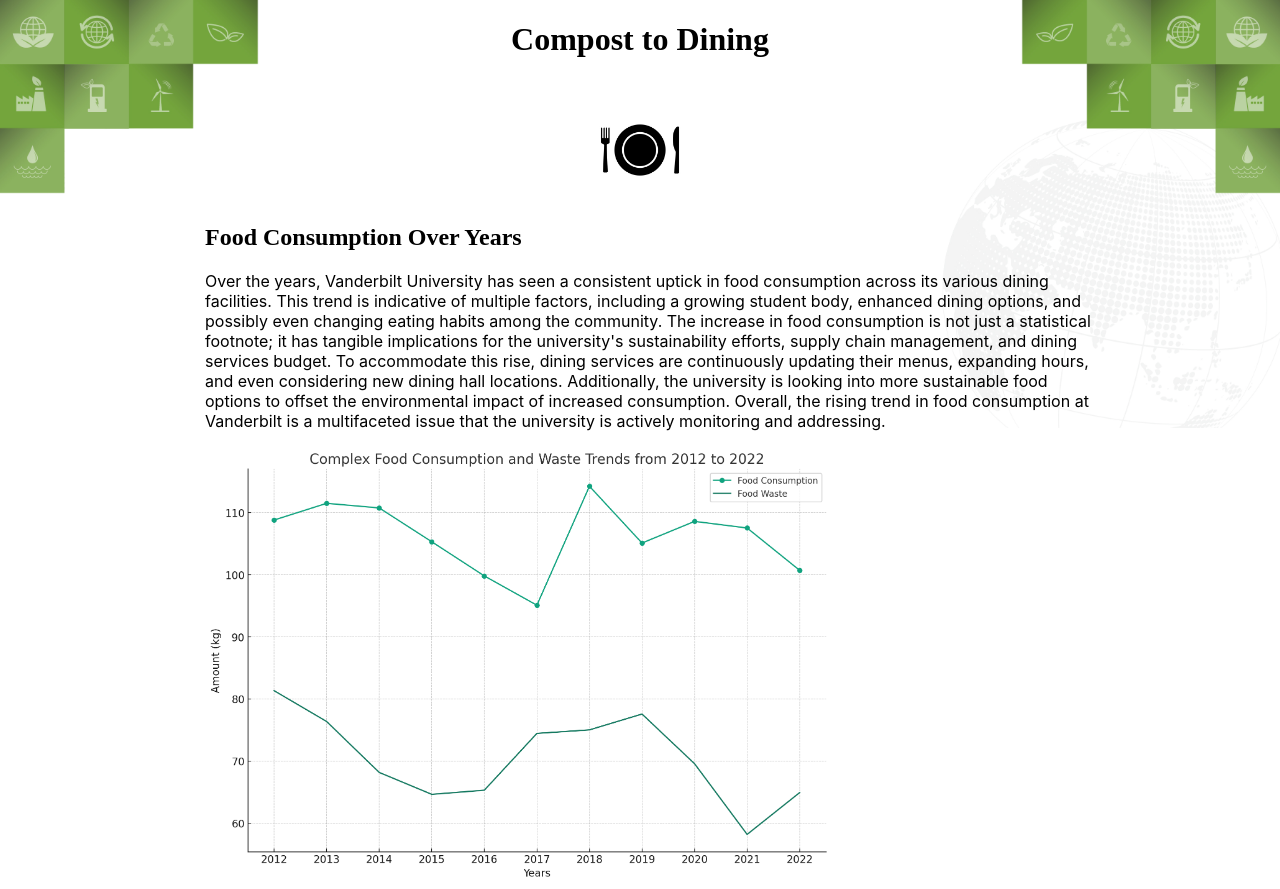
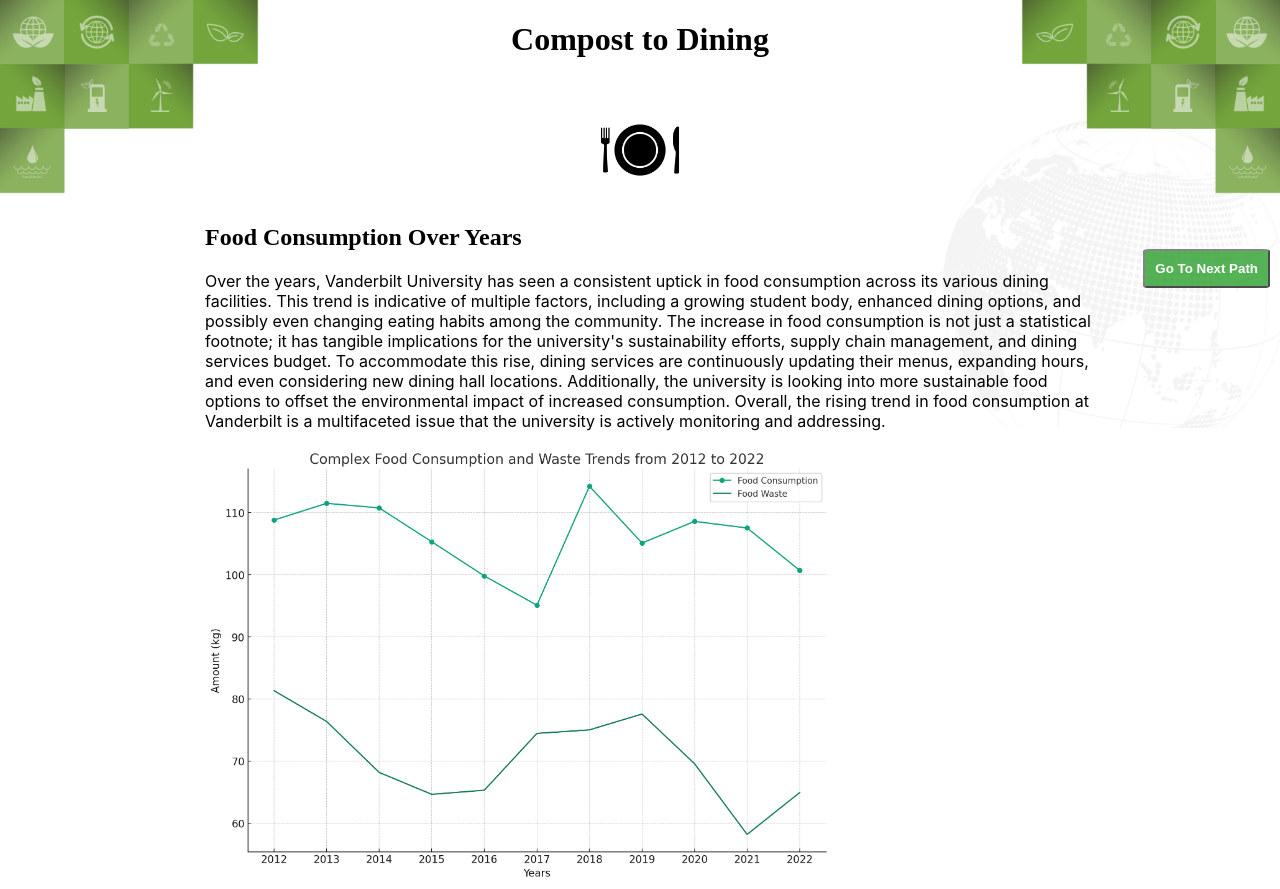
Before and after one commit to mandali8686/sustainability-dashboard, a React (Create React App) app: page /dining in a window 1280 px wide. Built offline with nearby package versions, Linux system fonts and the light colour scheme.

Commit message:
added next page button

```diff
--- a/src/App.css
+++ b/src/App.css
@@ -255,3 +255,18 @@
     color: white; /* Or any other color you prefer */
     margin-right: 20px;
   }
+
+  .next{
+    position: fixed;  /* or 'absolute' depending on your layout */
+  bottom: 0;
+  right: 0;
+  margin-top: 30px;
+  margin-bottom: 40%;
+    margin-right: 10px;
+    padding: 10px;
+    background-color: rgb(15, 146, 15);
+    color: white;
+    border-radius: 5%;
+    font-weight: bold;
+    opacity: 70%;
+  }
--- a/src/App.js
+++ b/src/App.js
@@ -19,6 +19,8 @@ function App() {
           <Route path="/compost_to_dining" element={<CompostToDining />} />
           <Route path="/FCTUC" element={<FCTUC />} />
           <Route path="/UC" element={<UC />} />
+          <Route path="/main" element={<MainPage />} />
+
 
         </Routes>
       </div>
--- a/src/CompostToDining.js
+++ b/src/CompostToDining.js
@@ -1,6 +1,15 @@
 import React from 'react';
+import { useNavigate } from 'react-router-dom'; // Import useNavigate instead of useHistory
+
 
 const CompostToDining = () => {
+
+  const navigate = useNavigate(); // Initialize useNavigate
+  const goToDining = () => {
+    navigate('/dining'); // Navigate to Electricity page
+  };
+
+
   return (
     <div>
       <h1>Vanderbilt Compost</h1>
@@ -34,6 +43,7 @@ const CompostToDining = () => {
           <li><strong>Preservation of Natural Resources</strong>: Recycling conserves raw materials, reducing the need for deforestation, mining, and drilling, which can be disruptive to ecosystems.</li>
           <li><strong>Economic Benefits</strong>: Recycling can lead to job creation in the recycling and manufacturing sectors. Composting can boost the agricultural sector by producing high-quality soil additives.</li>
         </ul>
+        <button className='next' onClick={goToDining}>Go To Next Path</button>
       </div>
     </div>
   );
--- a/src/Dining.js
+++ b/src/Dining.js
@@ -1,6 +1,15 @@
 import React from 'react';
+import { useNavigate } from 'react-router-dom'; // Import useNavigate instead of useHistory
+
 
 const Dining = () => {
+
+  const navigate = useNavigate(); // Initialize useNavigate
+  const goToNext = () => {
+    navigate('/FCTUC'); // Navigate to Electricity page
+  };
+
+
   return (
 
     <div>
@@ -14,8 +23,10 @@ const Dining = () => {
       <h2>Food Consumption Over Years</h2>
       <p>Over the years, Vanderbilt University has seen a consistent uptick in food consumption across its various dining facilities. This trend is indicative of multiple factors, including a growing student body, enhanced dining options, and possibly even changing eating habits among the community. The increase in food consumption is not just a statistical footnote; it has tangible implications for the university's sustainability efforts, supply chain management, and dining services budget. To accommodate this rise, dining services are continuously updating their menus, expanding hours, and even considering new dining hall locations. Additionally, the university is looking into more sustainable food options to offset the environmental impact of increased consumption. Overall, the rising trend in food consumption at Vanderbilt is a multifaceted issue that the university is actively monitoring and addressing.</p>
       <img className='dummy' src='/waste.png' alt='dummy DTFC'/>
-      {/* Add your content here */}
-    </div>
+
+      </div>
+      <button className='next' onClick={goToNext}>Go To Next Path</button>
+
     </div>
   );
 };
--- a/src/FCTUC.js
+++ b/src/FCTUC.js
@@ -1,6 +1,14 @@
 import React from 'react';
+import { useNavigate } from 'react-router-dom'; // Import useNavigate instead of useHistory
+
 
 const FCTUC = () => {
+
+  const navigate = useNavigate(); // Initialize useNavigate
+  const goToNext = () => {
+    navigate('/UC'); // Navigate to Electricity page
+  };
+
   return (
     <div>
       <h1>Dining to Food Consumption</h1>
@@ -14,6 +22,8 @@ const FCTUC = () => {
       <h3>Detailed Graph Description</h3>
       <p>The bar graph visualizes the average food consumption in kilograms across different dining hall categories at Vanderbilt University. Seven categories are represented: 'Average Student,' 'Rand,' 'Kissam,' 'Commons,' 'EBI,' 'Rothschild,' and 'Zeppos.' Each bar is color-coded for easy identification, and the values range from highest to lowest, aligning closely with the spectrum: 'Average Student,' 'Rand,' 'Commons,' 'Zeppos,' 'Kissam,' 'Rothschild,' and 'EBI.' The graph paints a clear picture of the disparities in food consumption across different dining categories, with the average student consuming far more than any individual dining hall.</p>
       </div>
+      <button className='next' onClick={goToNext}>Go To Next Path</button>
+
     </div>
   );
 };
--- a/src/UC.js
+++ b/src/UC.js
@@ -1,6 +1,12 @@
 import React from 'react';
+import { useNavigate } from 'react-router-dom'; // Import useNavigate instead of useHistory
 
 const UC = () => {
+  const navigate = useNavigate(); // Initialize useNavigate
+  const goToNext = () => {
+    navigate('/main'); // Navigate to Electricity page
+  };
+
   return (
     <div>
       <h1>University Control of Food Waste</h1>
@@ -25,6 +31,7 @@ const UC = () => {
           <li>Excess food is donated to people in need in the community.</li>
         </ul>
         <img src='landfill.png' className='elec_building' alt='landfill pie'/>
+        <button className='next' onClick={goToNext}>Go Back To MainPage</button>
 
 
       </div>
```
